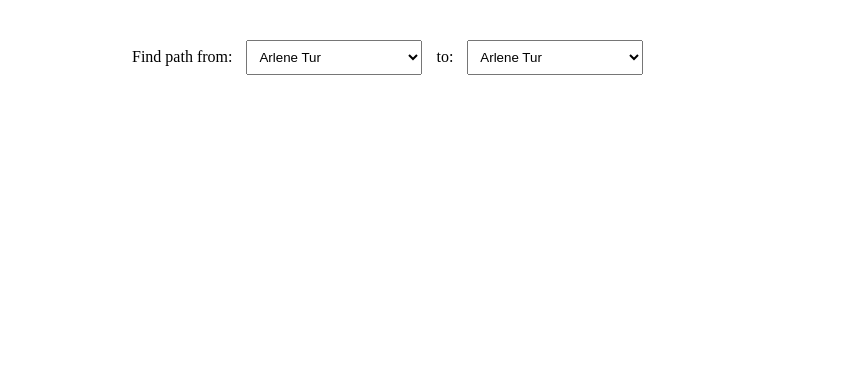
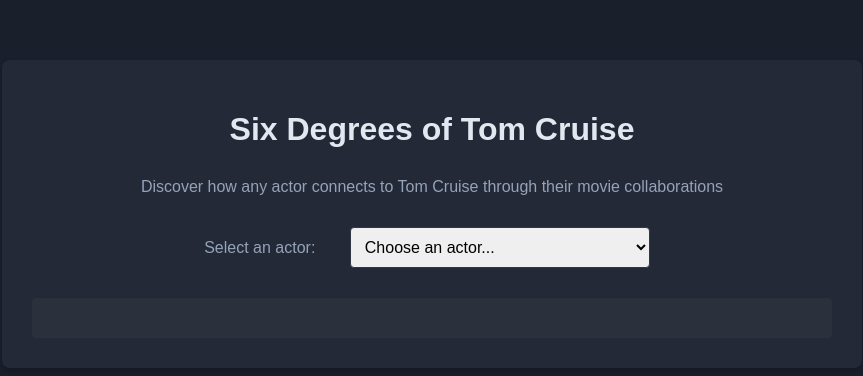
Before and after one commit to mikhnikonov/actor-graph-search, a website built with Vite: page index.html in a window 1280 px wide. Shown: the whole page, without its empty margins (208-1071 px from the left). Built offline with nearby package versions, Linux system fonts and the light colour scheme.

Commit message:
changes after reading the assignment

```diff
--- a/index.html
+++ b/index.html
@@ -3,18 +3,25 @@
 <head>
     <meta charset="UTF-8">
     <meta name="viewport" content="width=device-width, initial-scale=1.0">
-    <title>Actor Graph Search</title>
+    <title>Six Degrees of Tom Cruise</title>
     <link rel="stylesheet" href="./src/styles.css" />
 </head>
 <body>
     <div class="container">
-        <div id="loading">Loading actors data...</div>
+        <h1>Six Degrees of Tom Cruise</h1>
+        <div class="description">
+            Discover how any actor connects to Tom Cruise through their movie collaborations
+        </div>
+
+        <div id="loading">Loading actors database...</div>
+
         <div id="search-container" style="display: none;">
-            <span>Find path from:</span>
-            <select id="fromActorSelect"></select>
-            <span>to:</span>
-            <select id="toActorSelect"></select>
+            <label for="fromActorSelect">Select an actor:</label>
+            <select id="fromActorSelect">
+                <option value="">Choose an actor...</option>
+            </select>
         </div>
+
         <div id="result"></div>
     </div>
     <script type="module" src="./src/main.js"></script>
--- a/package.json
+++ b/package.json
@@ -6,6 +6,7 @@
   "devDependencies": {
     "@babel/preset-env": "^7.26.7",
     "jest": "^29.7.0",
+    "normalize.css": "^8.0.1",
     "vite": "^4.4.9"
   },
   "type": "module",
@@ -15,5 +16,6 @@
     "preview": "vite preview",
     "test": "jest",
     "test:watch": "jest --watch"
-  }
+  },
+  "dependencies": {}
 }
--- a/src/graphSearch.js
+++ b/src/graphSearch.js
@@ -33,6 +33,7 @@
     constructor() {
         this.actors = new Map();
         this.movies = new Map();
+        this.TARGET_ACTOR = 'Tom Cruise';
     }
 
     addMovie(movieData) {
@@ -49,8 +50,8 @@
         });
     }
 
-    findPath(startActorName, targetActorName) {
-        return findPath(this, startActorName, targetActorName);
+    findPath(startActorName) {
+        return findPath(this, startActorName, this.TARGET_ACTOR);
     }
 }
 
--- a/src/styles.css
+++ b/src/styles.css
@@ -1,14 +1,119 @@
+@import 'normalize.css';
+
+:root {
+    /* Colors */
+    --color-background: #1a1f2c;
+    --color-surface: #242937;
+    --color-text-primary: #e2e8f0;
+    --color-text-secondary: #94a3b8;
+    --color-border: #2d3748;
+    --color-result-bg: rgba(255, 255, 255, 0.03);
+    --color-shadow: rgba(0, 0, 0, 0.2);
+    --color-arrow: #3b82f6;
+    --color-actor: #10b981;
+    --color-movie: #8b5cf6;
+    /* Spacing */
+    --space-sm: 10px;
+    --space-md: 20px;
+    --space-lg: 30px;
+    --space-xl: 40px;
+
+    /* Typography */
+    --font-family-base: 'Arial', sans-serif;
+    --font-size-md: 16px;
+    --font-size-lg: 18px;
+    --font-weight-bold: 700;
+    --line-height-base: 1.6;
+
+    /* Border radius */
+    --radius-sm: 4px;
+    --radius-md: 8px;
+}
+
+body {
+    font-family: var(--font-family-base);
+    margin: var(--space-xl) auto;
+    padding: var(--space-md);
+    background-color: var(--color-background);
+    display: flex;
+    justify-content: center;
+}
+
 .container {
-    max-width: 600px;
-    margin: 20px auto;
-    padding: 20px;
+    background-color: var(--color-surface);
+    padding: var(--space-lg);
+    border-radius: var(--radius-md);
+    box-shadow: 0 4px 6px var(--color-shadow);
+    width: 800px;
 }
+
+h1 {
+    color: var(--color-text-primary);
+    text-align: center;
+    margin-bottom: var(--space-lg);
+}
+
+.description {
+    text-align: center;
+    color: var(--color-text-secondary);
+    margin-bottom: var(--space-lg);
+}
+
+#loading {
+    text-align: center;
+    color: var(--color-text-secondary);
+    font-style: italic;
+}
+
+#search-container {
+    text-align: center;
+    margin: var(--space-md) 0;
+}
+
+#search-container label {
+    color: var(--color-text-secondary);
+    margin-right: var(--space-md);
+}
+
 select {
-    padding: 8px;
-    margin: 0 10px;
+    padding: var(--space-sm);
+    font-size: var(--font-size-md);
+    width: 300px;
+    border: 1px solid var(--color-border);
+    border-radius: var(--radius-sm);
+    margin: 0 var(--space-sm);
 }
+
+.path-arrow {
+    color: var(--color-arrow);
+    font-weight: var(--font-weight-bold);
+    display: inline-block;
+    padding: 0 var(--space-md);
+    flex-shrink: 0;
+}
+
 #result {
-    margin-top: 20px;
-    white-space: pre-line;
-    line-height: 1.5;
+    margin-top: var(--space-lg);
+    padding: var(--space-md);
+    background-color: var(--color-result-bg);
+    border-radius: var(--radius-sm);
+    text-align: center;
+    font-size: var(--font-size-lg);
+    line-height: var(--line-height-base);
+    display: flex;
+    flex-wrap: wrap;
+    justify-content: center;
+    gap: var(--space-sm);
 }
+
+.actor-name {
+    color: var(--color-actor);
+    font-weight: var(--font-weight-bold);
+    white-space: nowrap;
+}
+
+.movie-title {
+    color: var(--color-movie);
+    font-style: italic;
+    white-space: nowrap;
+}
--- a/src/ui.js
+++ b/src/ui.js
@@ -4,53 +4,57 @@
     const loading = document.getElementById('loading');
     const searchContainer = document.getElementById('search-container');
     const fromSelect = document.getElementById('fromActorSelect');
-    const toSelect = document.getElementById('toActorSelect');
     const result = document.getElementById('result');
 
     // Simulate loading delay
     await new Promise(resolve => setTimeout(resolve, 1500));
 
     // Get sorted list of actor names from the graph
-    const sortedActors = [...graph.actors.keys()].sort();
+    const sortedActors = [...graph.actors.keys()]
+        .filter(name => name !== graph.TARGET_ACTOR)
+        .sort();
 
-    // Populate both select dropdowns with actor names
     sortedActors.forEach(name => {
-        // Create and populate "from" actor option
-        const fromOption = document.createElement('option');
-        fromOption.value = name;
-        fromOption.textContent = name;
-        fromSelect.appendChild(fromOption);
-
-        // Create and populate "to" actor option
-        const toOption = document.createElement('option');
-        toOption.value = name;
-        toOption.textContent = name;
-        toSelect.appendChild(toOption);
+        const option = document.createElement('option');
+        option.value = name;
+        option.textContent = name;
+        fromSelect.appendChild(option);
     });
 
     // Function to update the path display when selections change
     const updatePath = async () => {
-        // Show loading message
-        result.textContent = 'Calculating path...';
-        await new Promise(resolve => setTimeout(resolve, 500));
+        if (!fromSelect.value) {
+            result.textContent = '';
+            return;
+        }
 
-        // Find path between selected actors
-        const path = graph.findPath(fromSelect.value, toSelect.value);
+        const path = graph.findPath(fromSelect.value);
+
         if (path) {
-            // Build path string starting with first actor
-            let pathText = fromSelect.value;
-            path.forEach(step => {
-                pathText += ` → ${step.movie} → ${step.nextActor}`;
+            const pathElements = [
+                `<span class="actor-name">${fromSelect.value}</span>`
+            ];
+
+            path.forEach((step, index) => {
+                const isLastActor = index === path.length - 1;
+                const starEmoji = isLastActor ? '⭐' : '';
+
+                pathElements.push(
+                    `<span class="path-arrow">→</span>`,
+                    `<span class="movie-title">${step.movie}</span>`,
+                    `<span class="path-arrow">→</span>`,
+                    `<span class="actor-name">${starEmoji} ${step.nextActor} ${starEmoji}</span>`
+                );
             });
-            result.textContent = pathText;
+
+            result.innerHTML = pathElements.join(' ');
         } else {
-            result.textContent = 'No path found between selected actors';
+            result.textContent = `No path found to ${graph.TARGET_ACTOR}`;
         }
     };
 
     // Add event listeners for select changes
     fromSelect.addEventListener('change', updatePath);
-    toSelect.addEventListener('change', updatePath);
 
     // Hide loading and show search interface
     loading.style.display = 'none';
```
Also changed, not shown: README.md, 1 other file.
